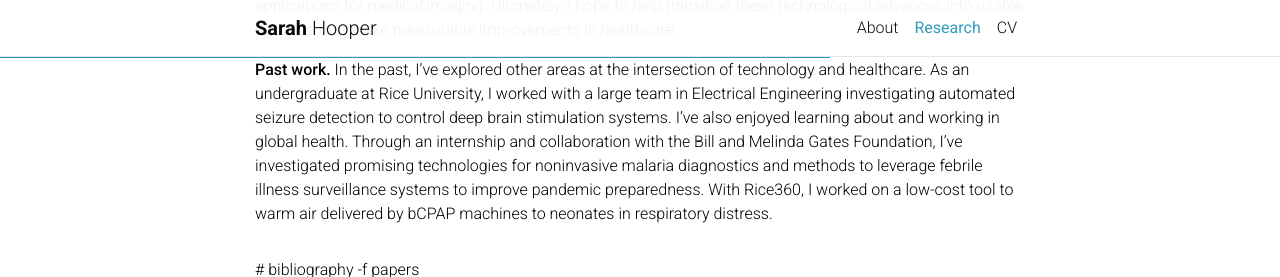
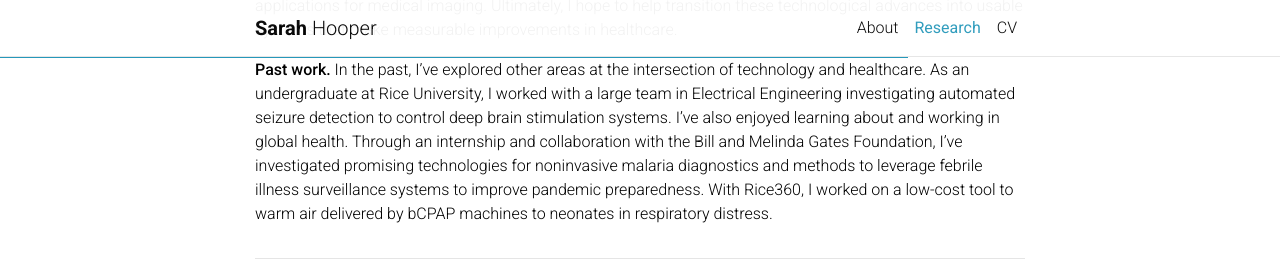
Before and after one commit to sarahmhooper/sarahmhooper.github.io, a Jekyll site: the page built from _pages/research.md, in a window 1280 px wide and 900 px high, scrolled down 423 px, cut to the strip 0-277 px from the top of the window. Built offline with Jekyll 4.4.1, drawn with Linux system fonts in a browser that asks for light colours; comment, search, counter and statistics services are not loaded; a style sheet for code colours, icons or effects is not loaded.

Commit message:
deleted non-year bib

```diff
--- a/_pages/research.md
+++ b/_pages/research.md
@@ -19,7 +19,6 @@
 
 <!-- _pages/publications.md -->
 <div class="publications">
-# bibliography -f papers
 
 {%- for y in page.years %}
  <h2 class="year">{{y}}</h2>
```
